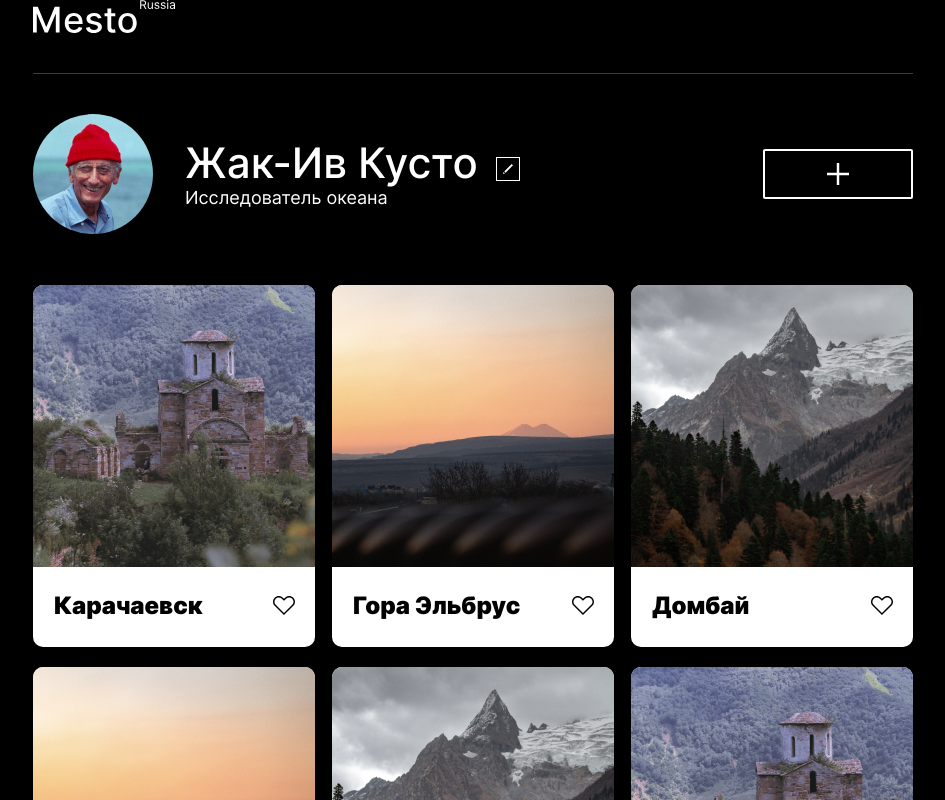
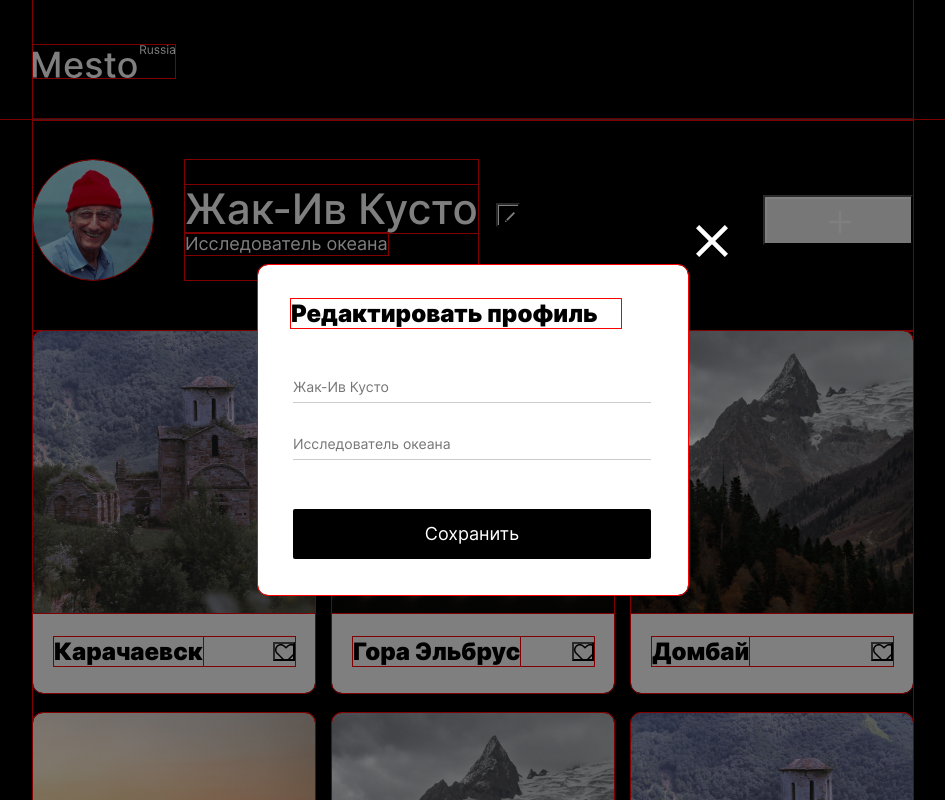
Before and after one commit to FaRiT2504/mesto-project, a plain HTML site: page index.html in a window 1280 px wide. Shown: the top 800 px of the page, without its empty margins (167-1112 px from the left). Drawn offline with Linux system fonts and the light colour scheme; files whose address does not match are found by name.

Commit message:
10.02.2023

```diff
--- a/block/content/content.css
+++ b/block/content/content.css
@@ -11,6 +11,7 @@
   align-content: center; */
   align-items: center;
   /* position: relative; */
+
 }
 
 @media screen and (max-width: 320px) {
--- a/block/element/__caption/_icon/element__caption_icon.css
+++ b/block/element/__caption/_icon/element__caption_icon.css
@@ -5,7 +5,7 @@
   width: 100%;
   margin: 0;
   background: no-repeat;
-  background-image: url('../../../../../image/Group.svg');
+  background-image: url('../../../../image/Group.svg');
   cursor: pointer;
 }
 
@@ -14,6 +14,6 @@
 }
 
 .element__caption_icon:active {
-  background-image: url('../../../../../image/Union.svg');
+  background-image: url('../../../../image/Union.svg');
   opacity: 1;
 }
--- a/block/element/__caption/element__caption.css
+++ b/block/element/__caption/element__caption.css
@@ -1,5 +1,5 @@
 .element__caption {
-  min-height: 23px;
+  /* min-height: 23px; */
   max-width: 246px;
   margin: 21px 20px 0 21px;
   padding: 0 0 0 0;
--- a/block/header/__logo/header__logo.css
+++ b/block/header/__logo/header__logo.css
@@ -2,7 +2,7 @@
   max-height: 33px;
   max-width: 142px;
   padding: 0;
-  margin: 0 0 0 0;
+  margin: 45px 0 41px 0;
 
 }
 
--- a/block/header/header.css
+++ b/block/header/header.css
@@ -4,8 +4,9 @@
   display: flex;
   flex-direction: column;
   justify-content: space-between;
-  padding: 0;
+  padding: 0 0 0 0;
   margin: 0 auto 0 auto;
+
 }
 
 @media screen and (max-width: 320px) {
--- a/block/popup/__close/popup__close.css
+++ b/block/popup/__close-icon/popup__close-icon.css
@@ -1,4 +1,4 @@
-.popup__close {
+.popup__close-icon {
   min-height: 32px;
   max-width: 32px;
   position: absolute;
@@ -6,14 +6,21 @@
   width: 100%;
   top: -40px;
   background-image: url('../../../image/Close Icon.svg');
+  padding: 0;
+  border: none;
+  font: inherit;
+  color: inherit;
+  background-color: transparent;
+  cursor: pointer;
+
 }
 
-.popup__close:hover {
+.popup__close-icon:hover {
   opacity: .6;
 }
 
 @media screen and (max-width: 530px) {
-  .popup__close {
+  .popup__close-icon {
     min-height: 20px;
     max-width: 20px;
     right: 0;
--- a/block/popup/__heading/popup__heading.css
+++ b/block/popup/__heading/popup__heading.css
@@ -1,5 +1,5 @@
 .popup__heading {
-  min-height: 23px;
+  /* min-height: 23px; */
   max-width: 330px;
   font-size: 24px;
   font-weight: 900;
@@ -11,7 +11,7 @@
 
 @media screen and (max-width: 530px) {
   .popup__heading {
-    min-height: 22px;
+    /* min-height: 22px; */
     max-width: 238px;
     font-size: 18px;
     line-height: 22px;
--- a/block/popup/__opened/popup__opened.css
+++ /dev/null
@@ -1,3 +0,0 @@
-.popup__opened {
-  display: block;
-}
--- /dev/null
+++ b/block/popup/_opened/popup_opened.css
@@ -0,0 +1,3 @@
+.popup_opened {
+  /* display: block; */
+}
--- a/block/popup/popup.css
+++ b/block/popup/popup.css
@@ -1,9 +1,9 @@
 .popup {
-  display: none;
+  /* display: none; */
   position: fixed;
   width: 100%;
   height: 100%;
-  background-color: rgba(#000000, 0, 0, .5);
+  background-color: rgba(0, 0, 0, .5);
   top: 0;
   left: 0;
 }
--- a/block/profile/__button/_edit/profile__button_edit.css
+++ b/block/profile/__button/_edit/profile__button_edit.css
@@ -5,7 +5,7 @@
   align-self: center;
   grid-area: profile__button_edit;
   background: no-repeat;
-  background-image: url('../../../../../image/Edit Button.svg');
+  background-image: url('../../../../image/Edit Button.svg');
   margin: 0 0 11px 18px;
 }
 
@@ -18,7 +18,7 @@
     min-height: 18px;
     max-width: 18px;
     margin: 0 0px 31px 0;
-    background-image: url('../../../../../image/Edit Button(320).svg');
+    background-image: url('../../../../image/Edit Button(320).svg');
 
   }
 }
--- a/block/profile/__job/profile__job.css
+++ b/block/profile/__job/profile__job.css
@@ -1,5 +1,5 @@
 .profile__job {
-  min-height: 18px;
+  /* min-height: 18px; */
   max-width: 336px;
   font-size: 18px;
   font-weight: 400;
@@ -16,7 +16,7 @@
 
 @media screen and (max-width: 580px) {
   .profile__job {
-    min-height: 14px;
+    /* min-height: 14px; */
     max-width: 282px;
     font-size: 14px;
     line-height: 17px;
--- a/block/profile/__name/profile__name.css
+++ b/block/profile/__name/profile__name.css
@@ -1,7 +1,7 @@
 .profile__name {
   margin: 0 0 0 0;
   color: #FFFFFF;
-  min-height: 39px;
+  /* min-height: 39px; */
   max-width: 294px;
 
   font-size: 42px;
@@ -21,7 +21,7 @@
 
 @media screen and (max-width: 580px) {
   .profile__name {
-    min-height: 26px;
+    /* min-height: 26px; */
     max-width: 189px;
     font-size: 27px;
     margin: 0px 0px 8px 0px;
--- a/index.html
+++ b/index.html
@@ -5,6 +5,7 @@
     <meta http-equiv="X-UA-Compatible" content="IE=edge">
     <meta name="viewport" content="width=device-width, initial-scale=1.0">
     <link rel="stylesheet" href="pages/index.css">
+    <link rel="stylesheet" href="indexBorder.css">
     <title>Mesto</title>
   </head>
   <body class="page">
@@ -19,61 +20,61 @@
           <h2 class="profile__name">Жак-Ив&nbsp;Кусто</h2>
           <p class="profile__job">Исследователь океана</p>
         </div>
-        <div class="profile__button profile__button_edit" type="button"></div>
-        <div class="profile__button profile__button_add" type="button"></div>
+        <button class="profile__button profile__button_edit" type="button"></button>
+        <button class="profile__button profile__button_add" type="button"></button>
       </section>
-      <section class="elements">
+      <div class="elements">
         <div class="element">
           <img class="element__mask" src="image/Element__Karachaevsk.jpg" alt="" >
           <div class="element__caption">
             <p class="element__caption element__caption_place">Карачаевск</p>
-            <div class="element__caption element__caption_icon" ></div>
+            <button type="button"  class="element__caption element__caption_icon" ></button>
           </div>
         </div>
         <div class="element">
           <img class="element__mask" src="image/Element__Mountain_Elbrus.jpg" alt="" >
           <div class="element__caption">
             <p class="element__caption element__caption_place">Гора Эльбрус</p>
-            <div class="element__caption element__caption_icon" ></div>
+            <button type="button" class="element__caption element__caption_icon" ></button>
           </div>
         </div>
         <div class="element">
           <img class="element__mask" src="image/Element__Dombay.jpg" alt="" >
           <div class="element__caption">
             <p class="element__caption element__caption_place">Домбай</p>
-            <div class="element__caption element__caption_icon" ></div>
+            <button type="button" class="element__caption element__caption_icon" ></button>
           </div>
         </div>
         <div class="element">
           <img class="element__mask" src="image/Element__Mountain_Elbrus.jpg" alt="" >
           <div class="element__caption">
             <p class="element__caption element__caption_place">Гора Эльбрус</p>
-            <div class="element__caption element__caption_icon" ></div>
+            <button type="button" class="element__caption element__caption_icon" ></button>
           </div>
         </div>
         <div class="element">
           <img class="element__mask" src="image/Element__Dombay.jpg" alt="" >
           <div class="element__caption">
             <p class="element__caption element__caption_place">Домбай</p>
-            <div class="element__caption element__caption_icon" ></div>
+            <button type="button" class="element__caption element__caption_icon" ></button>
           </div>
         </div>
         <div class="element">
           <img class="element__mask" src="image/Element__Karachaevsk.jpg" alt="" >
           <div class="element__caption">
             <p class="element__caption element__caption_place">Карачаевск</p>
-            <div class="element__caption element__caption_icon" ></div>
+            <button type="button" class="element__caption element__caption_icon" ></button>
           </div>
         </div>
-      </section>
+      </div>
     </main>
     <footer class="footer">
         <div class="footer__logo"></div>
     </footer>
-    <div id="popup"  class="popup popup__opened">
+    <div id="popup"  class="popup popup_opened">
       <div class="popup__container">
         <div class="popup__content">
-          <a class="popup__close" href="#"></a>
+          <button type="button" class="popup__close-icon"></button>
           <h2 class="popup__heading">Редактировать профиль</h2>
             <fieldset class="form">
               <input class="form__field form__field_name" type="text" id="name" name="name" placeholder="Жак-Ив Кусто" required>
--- /dev/null
+++ b/indexBorder.css
@@ -0,0 +1,19 @@
+div,
+a,
+body,
+main,
+p,
+footer,
+header,
+span,
+section,
+img,
+h1,
+h2,
+h3,
+h4,
+h5,
+ul,
+li {
+  outline: 1px solid red;
+}
--- a/pages/index.css
+++ b/pages/index.css
@@ -20,11 +20,11 @@
 @import url('../block/page/page.css');
 @import url('../block/popup/__button/_submit/popup__button_submit.css');
 @import url('../block/popup/__button/popup__button.css');
-@import url('../block/popup/__close/popup__close.css');
+@import url('../block/popup/__close-icon/popup__close-icon.css');
 @import url('../block/popup/__container/popup__container.css');
 @import url('../block/popup/__content/popup__content.css');
 @import url('../block/popup/__heading/popup__heading.css');
-@import url('../block/popup/__opened/popup__opened.css');
+@import url('../block/popup/_opened/popup_opened.css');
 @import url('../block/popup/popup.css');
 @import url('../block/profile/__avatar/profile__avatar.css');
 @import url('../block/profile/__button/_add/profile__button_add.css');
```
